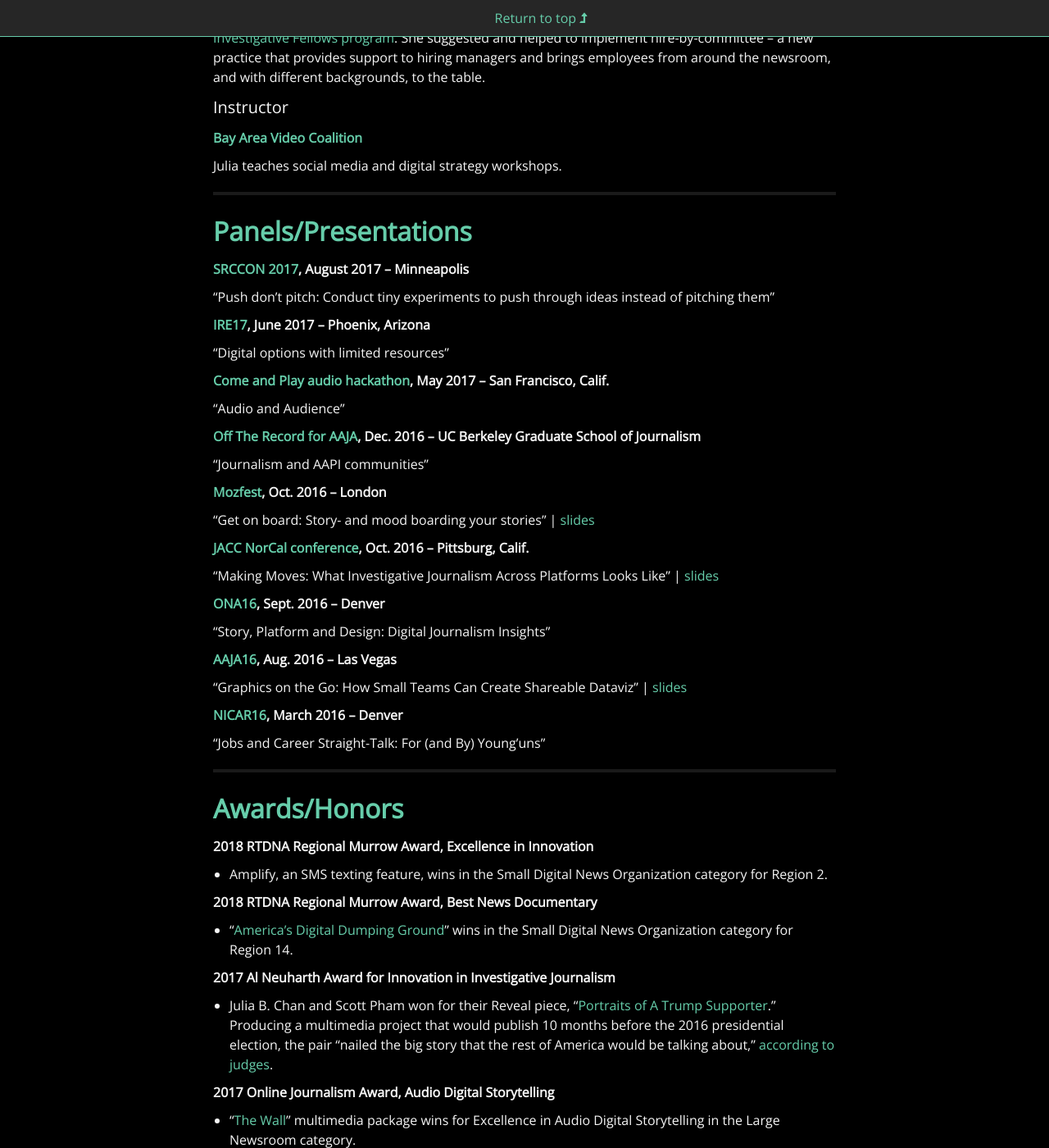
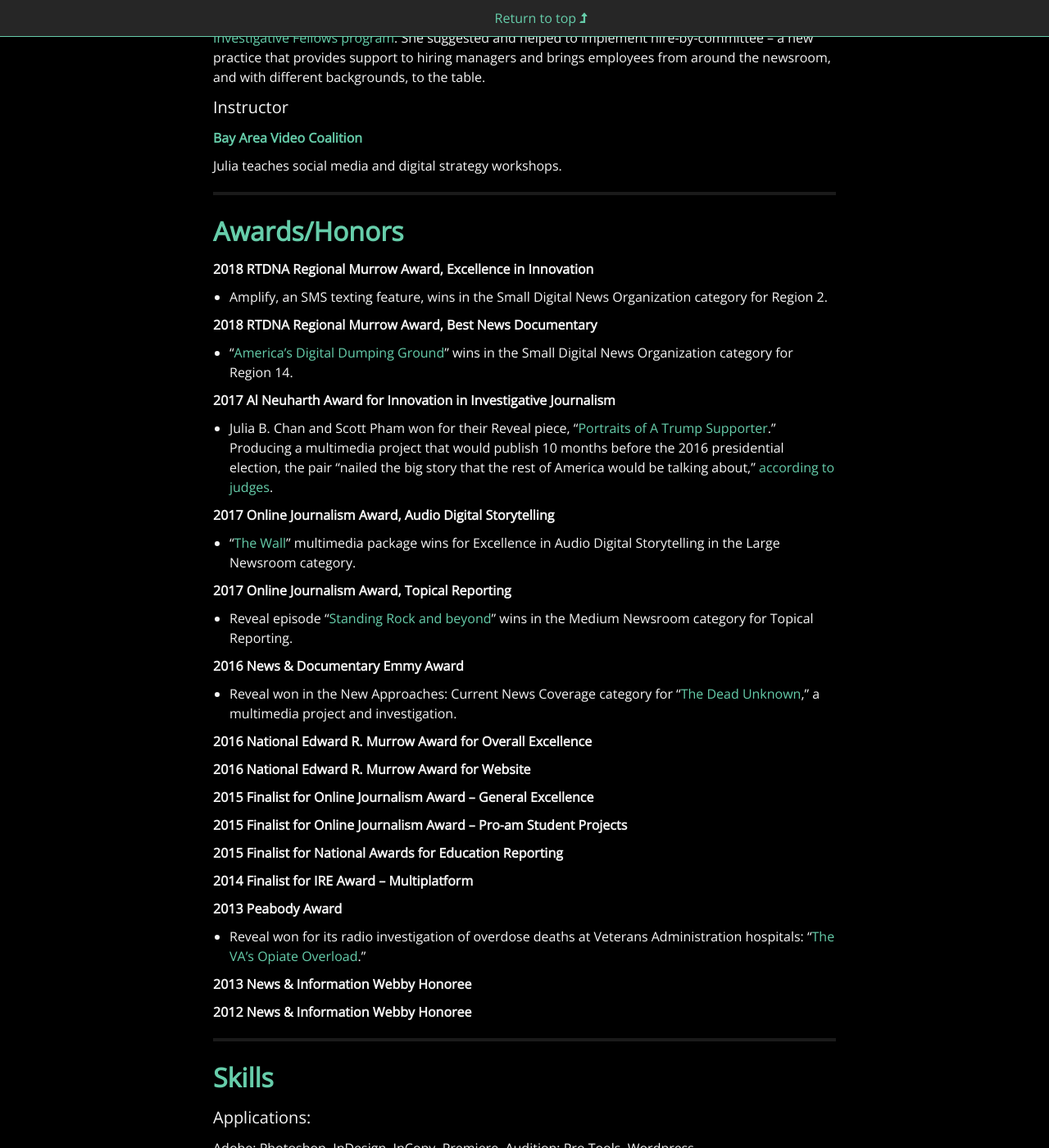
Before and after one commit to juliachanb/juliachanb.github.io, a Jekyll site: the page built from pages/resume.md, in a window 1280 px wide and 1400 px high, scrolled down 3287 px. Shown: the whole window at 82% size. Built offline with Jekyll 4.4.1, drawn with Linux system fonts in a browser that asks for light colours; nearby versions of some CDN libraries; some web fonts are replaced.

Commit message:
took out panels/presentations

```diff
--- a/pages/resume.md
+++ b/pages/resume.md
@@ -135,46 +135,6 @@
 
 ___
 
-## **Panels/Presentations**
-
-**[SRCCON 2017](https://srccon.org/), August 2017 – Minneapolis**
-
-"Push don’t pitch: Conduct tiny experiments to push through ideas instead of pitching them"
-
-**[IRE17](https://www.ire.org/events-and-training/event/2703/), June 2017 – Phoenix, Arizona**
-
-"Digital options with limited resources"
-
-**[Come and Play audio hackathon](http://www.comeandplay.org/), May 2017 – San Francisco, Calif.**
-
-"Audio and Audience"
-
-**[Off The Record for AAJA](https://twitter.com/ucbsoj/status/805948567512707072), Dec. 2016 – UC Berkeley Graduate School of Journalism**
-
-"Journalism and AAPI communities"
-
-**[Mozfest](https://mozillafestival.org/), Oct. 2016 – London**
-
-“Get on board: Story- and mood boarding your stories” \| [slides](https://docs.google.com/presentation/d/1__DHKmDQSjgQe-RwPAHSJoYzN28zHblaUeavtj0Oxbw/present?slide=id.g35f391192_00)
-
-**[JACC NorCal conference](http://jacconline.org/norcal-2016/), Oct. 2016 – Pittsburg, Calif.**
-
-“Making Moves: What Investigative Journalism Across Platforms Looks Like” \| [slides](https://docs.google.com/presentation/d/1yssSAfQiRWnAwx_sy4z415fOFJMs5A3hym8QGU3z9Sw/present?slide=id.g35f391192_00)
-
-**[ONA16](http://ona16.journalists.org/), Sept. 2016 – Denver**
-
-“Story, Platform and Design: Digital Journalism Insights”
-
-**[AAJA16](http://www.aaja.org/category/convention/las-vegas-2016/), Aug. 2016 – Las Vegas**
-
-“Graphics on the Go: How Small Teams Can Create Shareable Dataviz” \| [slides](https://docs.google.com/presentation/d/19TBFu7bHjkZXRI_Fa7uXavKtlxtQ7Rz8FysyU3kWSx0/present?slide=id.g35f391192_00)
-
-**[NICAR16](https://ire.org/conferences/nicar2016/), March 2016 – Denver**
-
-“Jobs and Career Straight-Talk: For (and By) Young’uns”
-
-___
-
 ## **Awards/Honors**
 
 **2018 RTDNA Regional Murrow Award, Excellence in Innovation**
```
